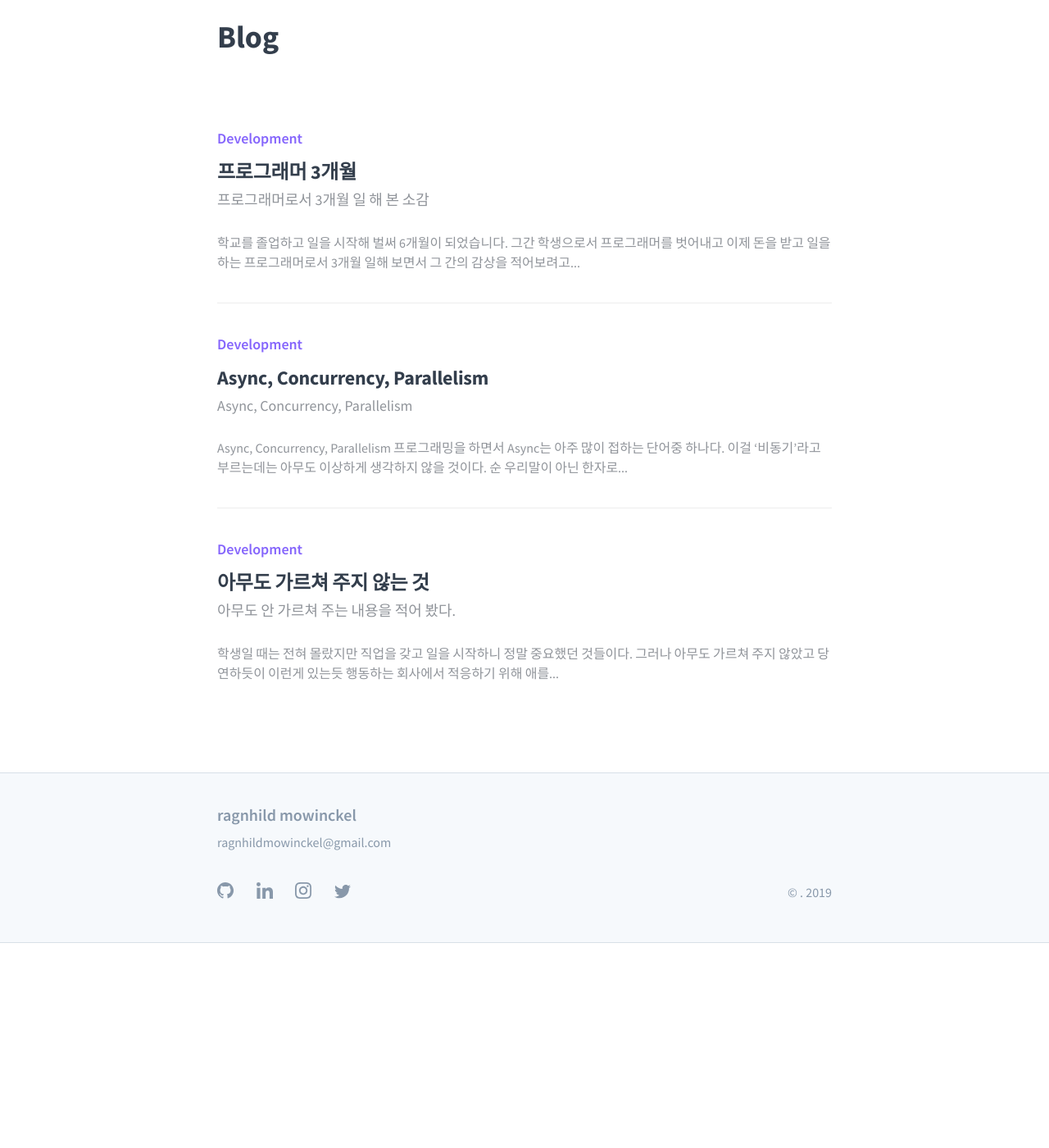
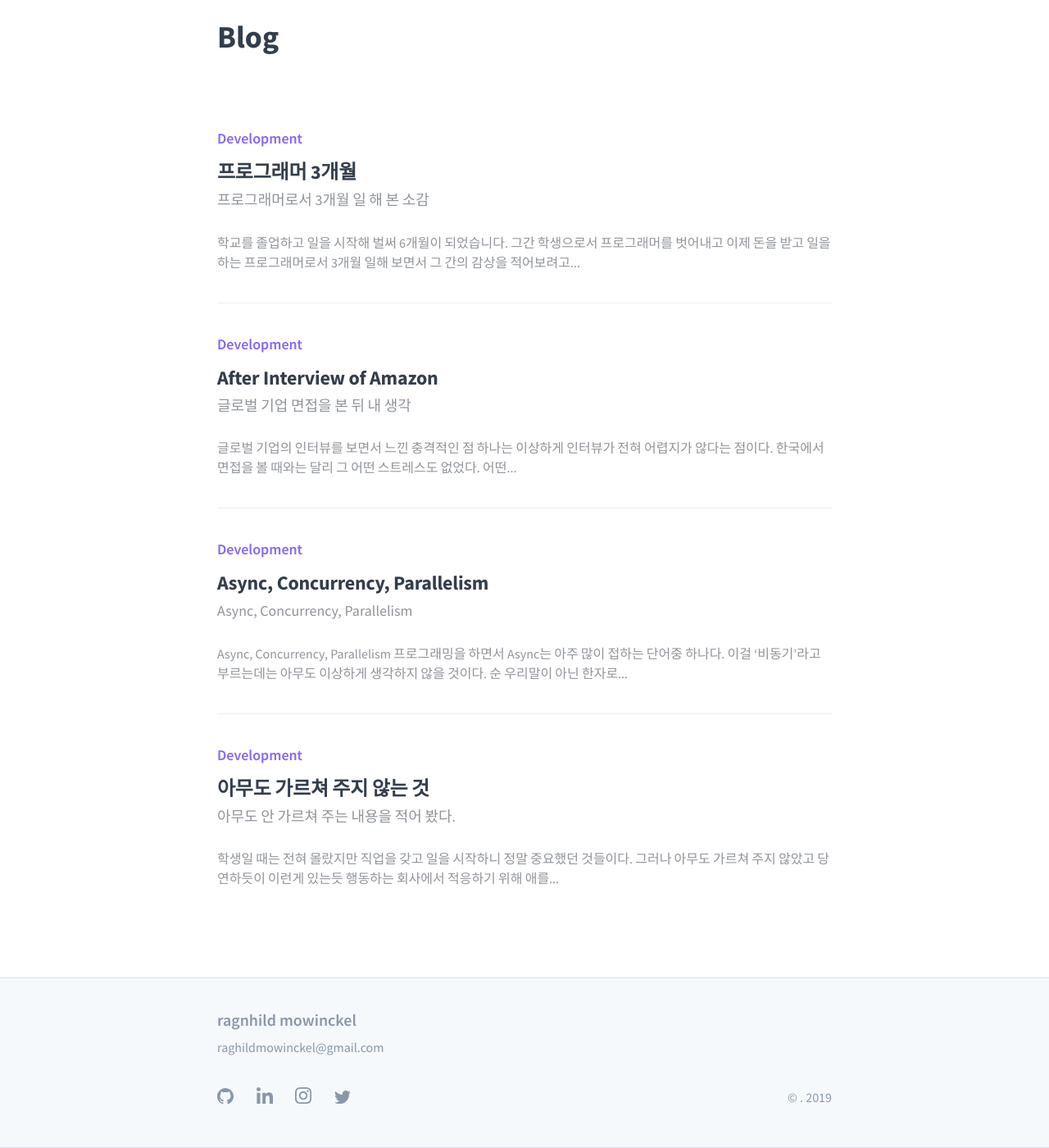
Before and after one commit to mowinckel/mowinckel.github.io, a Jekyll site: the page built from blog/index.md, in a window 1280 px wide and 1400 px high, scrolled down 109 px. Shown: the whole window at 82% size. Built offline with Jekyll 4.4.1, drawn with Linux system fonts in a browser that asks for light colours; comment, search, counter and statistics services are not loaded; before the commit the page ends 1259 px from its top, so only the background shows below that; part of the change alters nothing that is shown.

```diff
--- a/_includes/footer.html
+++ b/_includes/footer.html
@@ -5,7 +5,7 @@
                 ragnhild mowinckel
             </div>
             <a href="mailto:@gmail.com" class="email">
-                ragnhildmowinckel@gmail.com
+                raghildmowinckel@gmail.com
             </a>
             <div class="accounts">
                 <a href="http://github.com" target="_blank" class="transition">
--- /dev/null
+++ b/blog/After Interview of Amazon/index.md
@@ -0,0 +1,30 @@
+---
+layout: post
+title:  "After Interview of Amazon"
+subtitle: "글로벌 기업 면접을 본 뒤 내 생각"
+type: "Development"
+blog: true
+text: true
+comments: true
+author: ""
+post-header: true
+header-img: "img/github.jpg"
+order: 1
+---
+
+글로벌 기업의 인터뷰를 보면서 느낀 충격적인 점 하나는 이상하게 인터뷰가 전혀 어렵지가 않다는 점이다. 한국에서 면접을 볼 때와는 달리 그 어떤 스트레스도 없었다.
+
+어떤 기업의 면접을 앞두고 있다고 가정하자. 구글에 면접 예상 질문을 검색 해 보니 아주 전형적인 문제들이 나온다.
+
+- Java 8의 장점은 무엇인가?
+- Python에서 GIL이란 무엇인가?
+- override와 overloading에 대해서 설명 해 달라
+
+아마존에서 인터뷰를 봤을 때는 위와 같은 질문들은 단 한번도 마주 한 적이 없었다. 꼭 아마존이 아니더라도 마찬가지였다. 아마존은 특히 Behaviroal Question을 중점적으로 보는 기업이기에 아마 더 그랬을거다. 아마존만의 Leadership Principle이라는 것도 갖고 있으니 말이다. 아마존에서 받은 질문은 아래와 같았다.
+
+- 마감일이 얼마남지 않았는데 제품이 완성되지 않았습니다. 어떻게 대처 할래요?
+- 아주 어렵고 도전적인 상황에 놓였던 경험을 이야기 해 주세요.
+
+인터뷰가 끝나고 나서는 정말 이런 걸로 채용을 결정 할 수 있는 걸까 의문이 들었다. 단지 저런 상황을 어떻게 대처 할 것인지. 어떤 경험을 갖고 있는지 말 하는 것만으로도 사람을 판단 할 수 있나?
+
+그러나 스트레스와 압박은 국내 기업들의 면접 보다는 훨씬 덜했다. 국내 면접을 준비하기 위해서는 JVM의 동작 원리와 GC의 종류에 대해 외워 간다던지, Python의 버전별 차이점을 숙지 했어야 했다. 평소 회사에서 관련 일을 정확하게 하고 있지 않는 이상 다 까먹을 수 밖에 없지 않은가? 오히려 아마존의 Behavioral Question은 더 이치에 들어 맞았던 것 같다.
```
